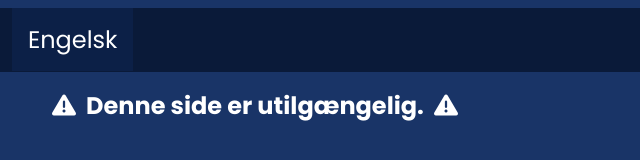
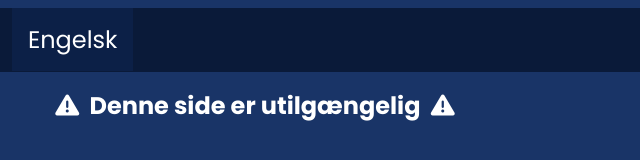
Before and after one commit to SonikeDev/sonikedev.github.io, a plain HTML site: page Atlas/english.html in a window 1280 px wide. Shown: the full height of the page, 385-1025 px from the left. Drawn offline with Linux system fonts and the light colour scheme.

Commit message:
Update english.html

```diff
--- a/Atlas/english.html
+++ b/Atlas/english.html
@@ -36,7 +36,7 @@
         <a href="#" class="selected-page">Engelsk</a>
     </div>
 
-    <h1 class="info"><i class="fas fa-exclamation-triangle"></i>&nbsp Denne side er utilgængelig. &nbsp<i class="fas fa-exclamation-triangle"></i></h1>
+    <h1 class="info"><i class="fas fa-exclamation-triangle"></i>&nbsp Denne side er utilgængelig &nbsp<i class="fas fa-exclamation-triangle"></i></h1>
 
 </body>
 
```
